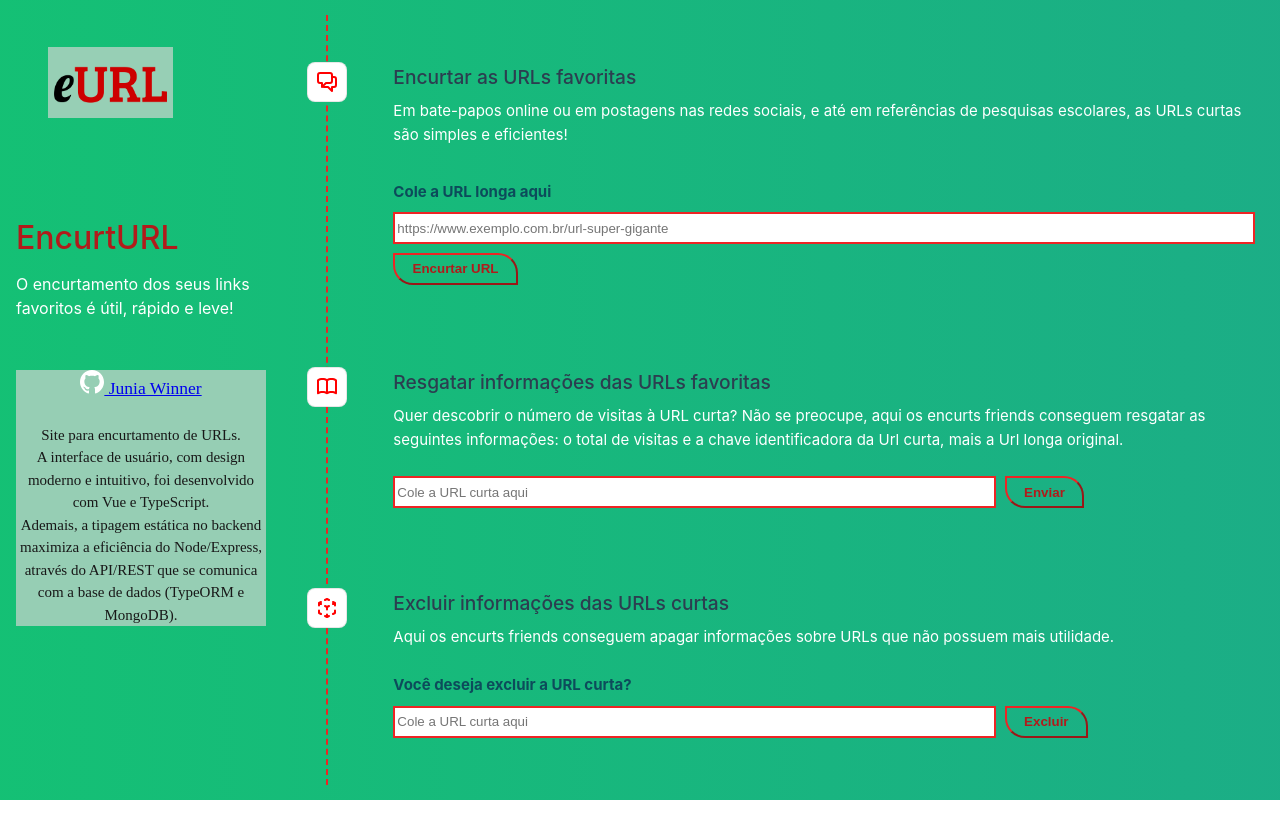
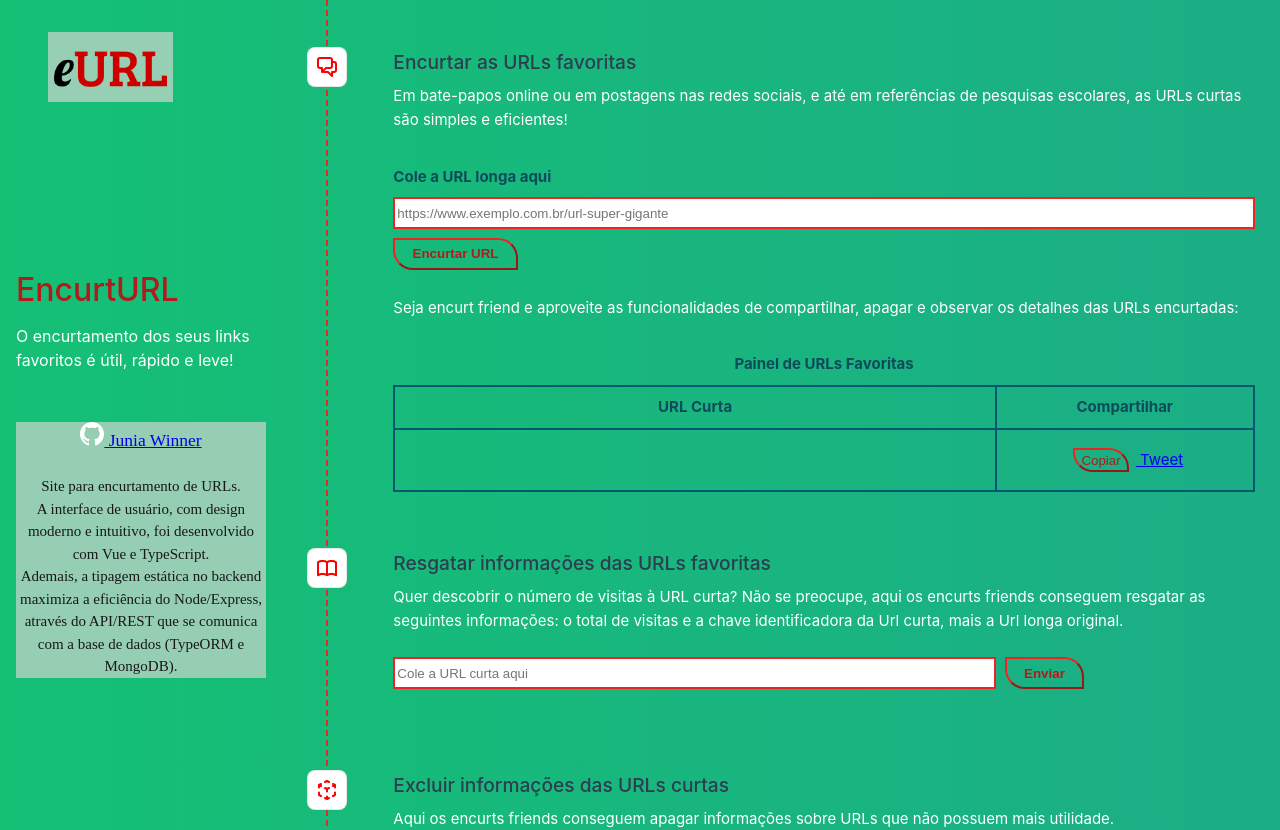
Before and after one commit to juniawinner/encurtURL, a Vue app in the folder frontend/vue-project/: page / in a window 1280 px wide. Shown: the top 830 px of the page. Before the commit the page ends 800 px from the top, so only its background shows below. Built offline with nearby package versions, Linux system fonts and the light colour scheme.

Commit message:
Dashboards: events and setTimeout

```diff
--- a/frontend/vue-project/index.html
+++ b/frontend/vue-project/index.html
@@ -11,6 +11,14 @@
     <meta name="keywords" content="encurtador, url, vue, typescript" />
     <meta name="author" content="Junia Winner" />
     <title>EncurtURL</title>
+
+    <!-- https://developer.twitter.com/en/docs/twitter-for-websites/web-intents/overview -->
+    <script
+      type="text/javascript"
+      async
+      src="https://platform.twitter.com/widgets.js"
+      charset="utf-8"
+    ></script>
   </head>
   <body>
     <div id="app"></div>
--- a/frontend/vue-project/src/components/UrlRoleKeyReuse.vue
+++ b/frontend/vue-project/src/components/UrlRoleKeyReuse.vue
@@ -19,6 +19,11 @@ const axiosUrlDelete = async (e: Event) => {
         .catch(function (error) {
             console.error(error);
         });
+
+    setTimeout(() => {
+        message.value = "Você deseja excluir a URL curta?";
+        encurt_url.value = "";
+    }, 3000);
 }
 </script>
 
--- a/frontend/vue-project/src/components/UrlRoleShortenDashboard.vue
+++ b/frontend/vue-project/src/components/UrlRoleShortenDashboard.vue
@@ -1,11 +1,28 @@
 <script setup lang="ts">
-import { inject } from 'vue';
+import { inject, ref } from 'vue';
 
 let serverReponse = inject("serverReponse")
+
+let info = ref(serverReponse)
+
+let confirm = ref()
+
+function copyServerResponse() {
+    let text = `${info.value}`;
+    navigator.clipboard.writeText(text);
+}
+
+function confirmCopy() {
+    confirm.value = "Copiado com sucesso!";
+
+    setTimeout(() => {
+        confirm.value = "";
+    }, 3000);
+}
 </script>
 
 <template>
-    <section v-show="serverReponse">
+    <section>
         <p>Seja encurt friend e aproveite as funcionalidades de compartilhar,
             apagar e observar os detalhes das URLs encurtadas:
         </p>
@@ -17,11 +34,20 @@ let serverReponse = inject("serverReponse")
                 <th>Compartilhar</th>
             </tr>
             <tr>
-                <td>{{ serverReponse }}</td>
-                <td><button><a id="twitter-wjs" href="https://twitter.com/share?ref_src=twsrc%5Etfw"
-                            class="twitter-share-button" data-show-count="false">Tweet</a></button></td>
+                <td class="td-one">{{ serverReponse }}</td>
+
+                <td class="td-two">
+                    <button class="copy-btn" @click="copyServerResponse()" @mouseup="confirmCopy()">Copiar</button>
+
+                    <!-- https://developer.twitter.com/en/docs/twitter-for-websites/tweet-button/guides/parameter-reference1 -->
+                    <a class="twitter-share-button" href="https://twitter.com/intent/tweet" data-size="large"
+                        data-text="URL super interessante: " data-hashtags="EncurtURL,BlackLivesMatter">
+                        Tweet
+                    </a>
+                </td>
             </tr>
         </table>
+        <p class="confirm">{{ confirm }}</p>
     </section>
 </template>
 
@@ -29,7 +55,7 @@ let serverReponse = inject("serverReponse")
 .title-table {
     text-align: center;
     font-weight: bold;
-    color:rgba(13, 71, 90, 0.959);
+    color: rgba(13, 71, 90, 0.959);
     margin: 1% 0;
 }
 
@@ -49,4 +75,43 @@ th {
     font-weight: bold;
     color: rgba(13, 71, 90, 0.959);
 }
+
+.td-one {
+    width: 60%;
+}
+
+.td-two {
+    width: 40%;
+}
+
+.confirm {
+    text-align: right;
+    font-weight: bold;
+    color: darkgreen;
+}
+
+.copy-btn {
+    background-color: transparent;
+    cursor: pointer;
+    transition-duration: 0.3s;
+    height: 1.5rem;
+    margin: 4% 3%;
+    border-radius: 0 20px 0 20px;
+    border: 2px outset rgb(238, 36, 36);
+    color: rgb(177, 27, 27);
+}
+
+.copy-btn:hover {
+    background-color: #96ceb4ff;
+}
+
+@media (min-width: 1024px) {
+    .td-one {
+        width: 70%;
+    }
+
+    .td-two {
+        width: 30%;
+    }
+}
 </style>
```
